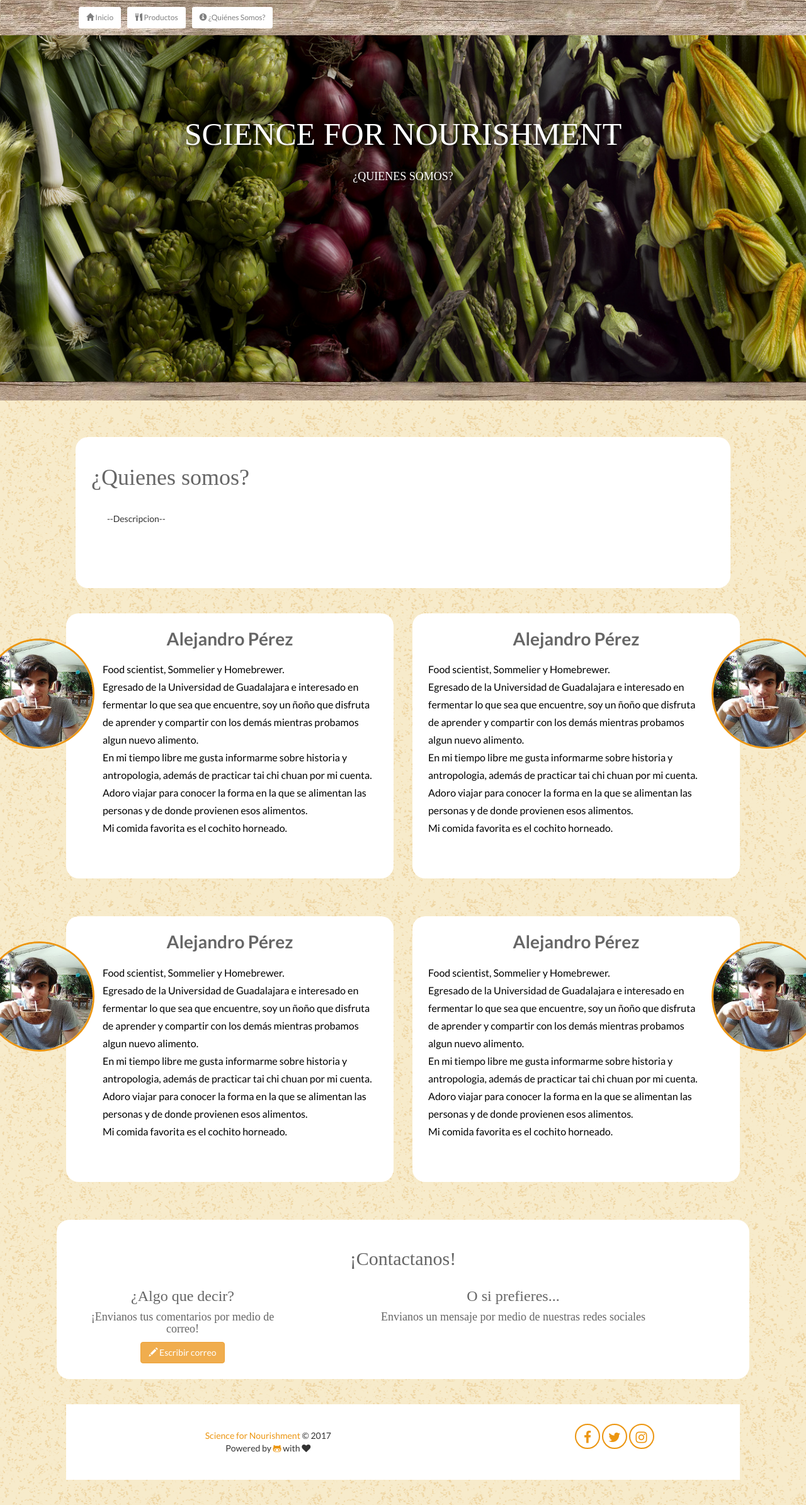
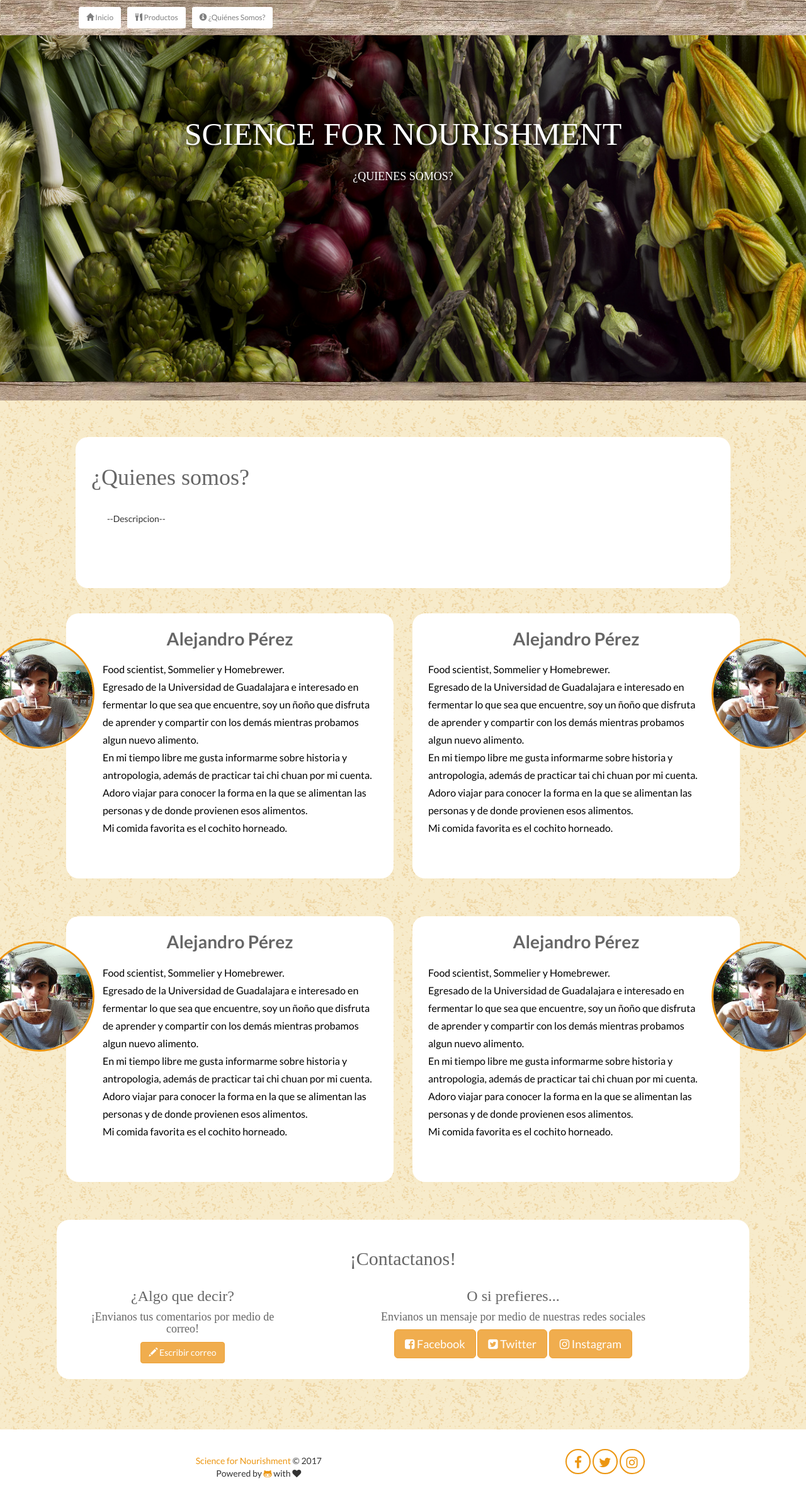
Before and after one commit to ScienceforNourishment/ScienceforNourishment.github.io, a Jekyll site: the page built from about.html, in a window 1280 px wide. Shown: the whole page at 63% size. Built offline with Jekyll 4.4.1, drawn with Linux system fonts in a browser that asks for light colours; nearby versions of some CDN libraries; some web fonts are replaced.

Commit message:
About page visual improvement

```diff
--- a/about.html
+++ b/about.html
@@ -133,6 +133,9 @@ title: "Science for Nourishment"
                 <div class="col-md-8" style="text-align: center">
                     <h3>O si prefieres...</h3>
                     <h4>Envianos un mensaje por medio de nuestras redes sociales</h4>
+                    <a href="https://www.facebook.com/sciencefornourishment/" class="btn btn-lg btn-warning"><span class="fa fa-facebook-square"></span> Facebook</a>
+                    <a href="https://twitter.com/ScienceNourish" class="btn btn-lg btn-warning"><span class="fa fa-twitter-square"></span> Twitter</a>
+                    <a href="https://www.instagram.com/science_for_nourishment/" class="btn btn-lg btn-warning"><span class="fa fa-instagram"></span> Instagram</a>
             </div>
         </div>
 </div>
@@ -140,18 +143,36 @@ title: "Science for Nourishment"
   <div class="modal-dialog" role="document">
     <div class="modal-content">
       <div class="modal-header">
-        <h3 class="modal-title" id="ModalLabel">Datos del correo</h3>
-        <button type="button" class="close" data-dismiss="modal" aria-label="Close">
+        <h3 class="modal-title" style="text-align: center" id="ModalLabel">Datos del correo</h3>
+        <button type="button" class="close" style="margin-top: -40px"data-dismiss="modal" aria-label="Close">
           <span aria-hidden="true">×</span>
         </button>
       </div>
       <div class="modal-body">
         <form class="form-horizontal" action="http://formspree.io/marcolpr98@gmail.com" method="POST">
-            <input type="email" name="email" placeholder="Tu correo">
-            <textarea name="message" placeholder="Comentario"></textarea>
-            <button type="submit" class="btn btn-warning submit">Enviar</button>
-        </form>
+            <div class="form-group">
+                <label class="col-md-4 control-label" for="email"></label>
+                <div class="col-md-5">
+                    <input id="email" name="email" type="text" placeholder="Tu correo electronico" class="form-control input-md" required="">
+                </div>
+            </div>
+            <div class="form-group">
+                <label class="col-md-4 control-label" for="comment"></label>
+                <div class="col-md-4">
+                    <textarea class="form-control" placeholder="Comentario" id="comment" name="comment"></textarea>
+                </div>
+            </div>
+            <div class="form-group">
+                <label class="col-md-4 control-label" for="submit"></label>
+                <div class="col-md-4">
+                    <button id="submit" name="submit" class="btn btn-warning submit">Enviar</button>
+                </div>
+            </div>
+            </fieldset>
+            </form>
       </div>
     </div>
   </div>
 </div>
+</div>
+</div>
```
Also changed, not shown: css/bootstrap.css.
